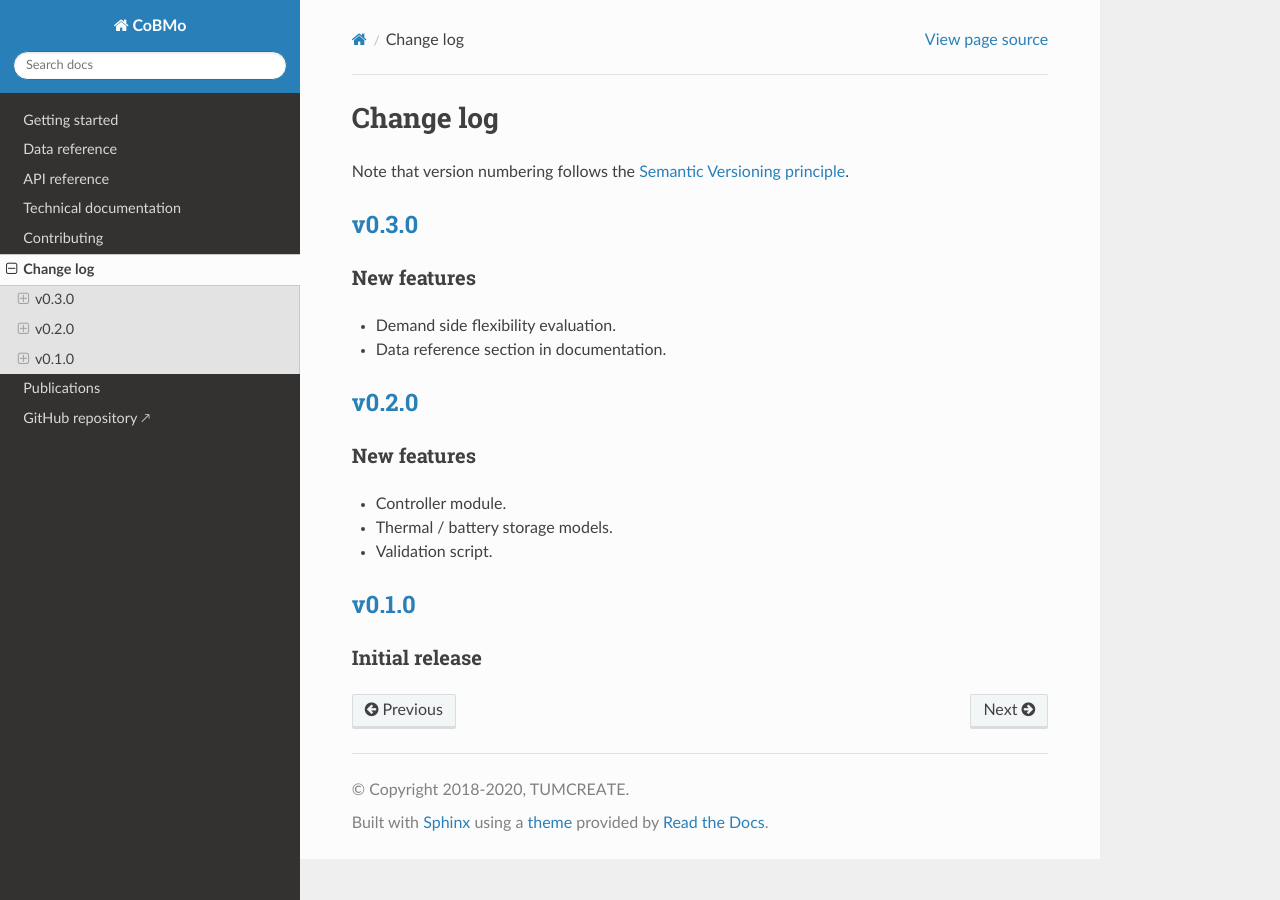
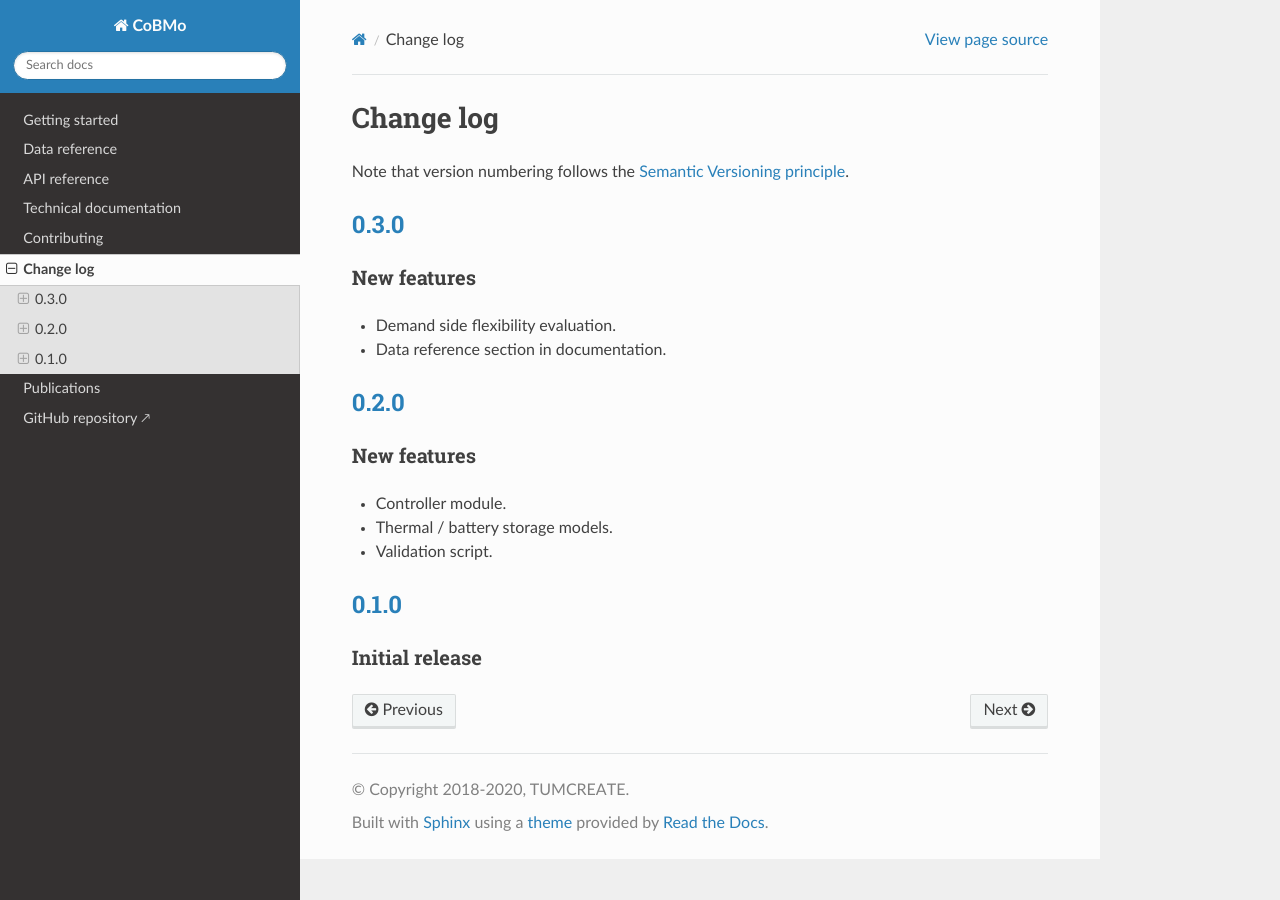
Before and after one commit to mesmo-dev/cobmo, a Sphinx documentation site: the page built from docs/change_log.md, in a window 1280 px wide. Built offline with Sphinx 7.4.7 and the Read the Docs theme 2.0.0, drawn with Linux system fonts in a browser that asks for light colours.

Commit message:
docs: Minor fix

```diff
--- a/docs/change_log.md
+++ b/docs/change_log.md
@@ -2,14 +2,14 @@
 
 Note that version numbering follows the [Semantic Versioning principle](https://semver.org/).
 
-## [v0.3.0](https://github.com/TUMCREATE-ESTL/cobmo/releases/tag/v0.3.0)
+## [0.3.0](https://github.com/TUMCREATE-ESTL/cobmo/releases/tag/0.3.0)
 
 ### New features
 
 - Demand side flexibility evaluation.
 - Data reference section in documentation.
 
-## [v0.2.0](https://github.com/TUMCREATE-ESTL/cobmo/releases/tag/v0.2.0)
+## [0.2.0](https://github.com/TUMCREATE-ESTL/cobmo/releases/tag/0.2.0)
 
 ### New features
 
@@ -17,6 +17,6 @@ Note that version numbering follows the [Semantic Versioning principle](https://
 - Thermal / battery storage models.
 - Validation script.
 
-## [v0.1.0](https://github.com/TUMCREATE-ESTL/cobmo/releases/tag/v0.1.0)
+## [0.1.0](https://github.com/TUMCREATE-ESTL/cobmo/releases/tag/0.1.0)
 
 ### Initial release
```
